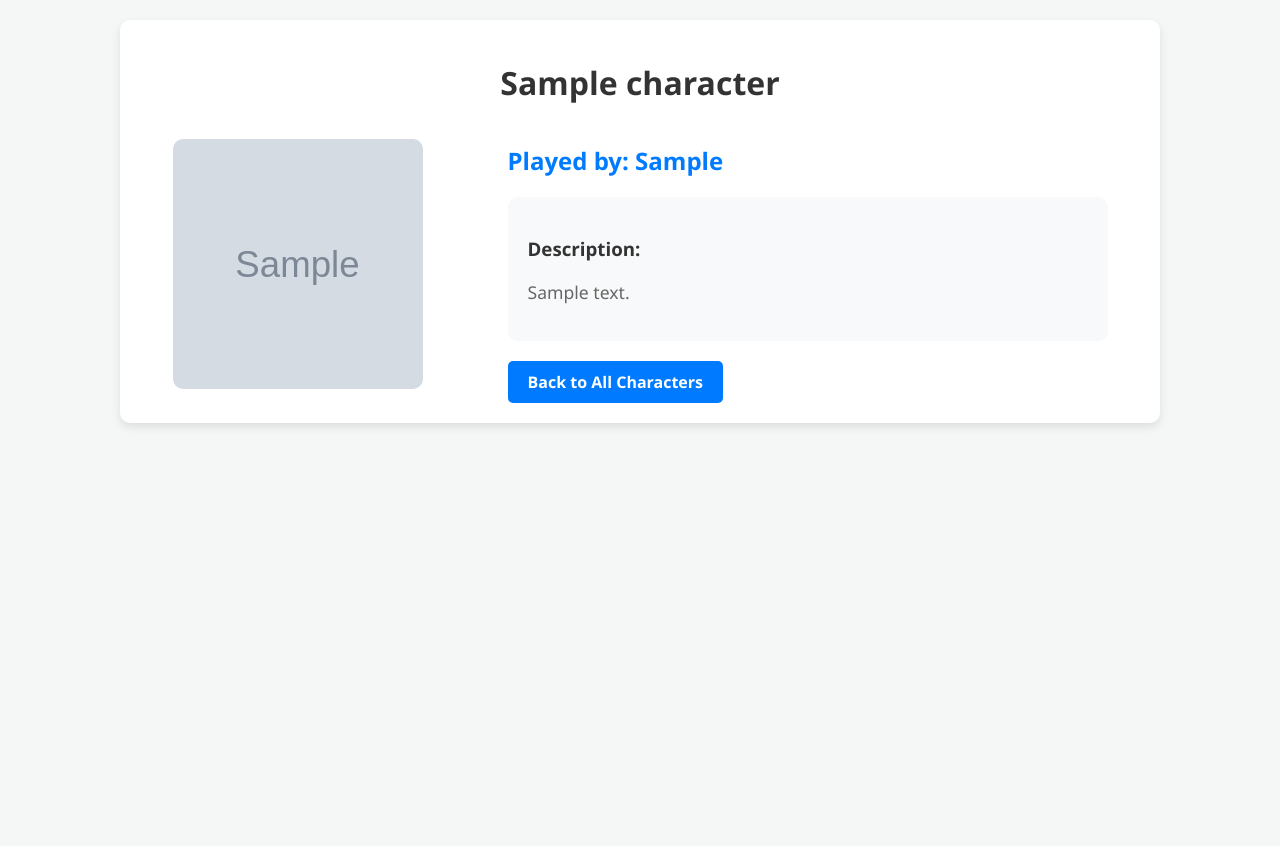
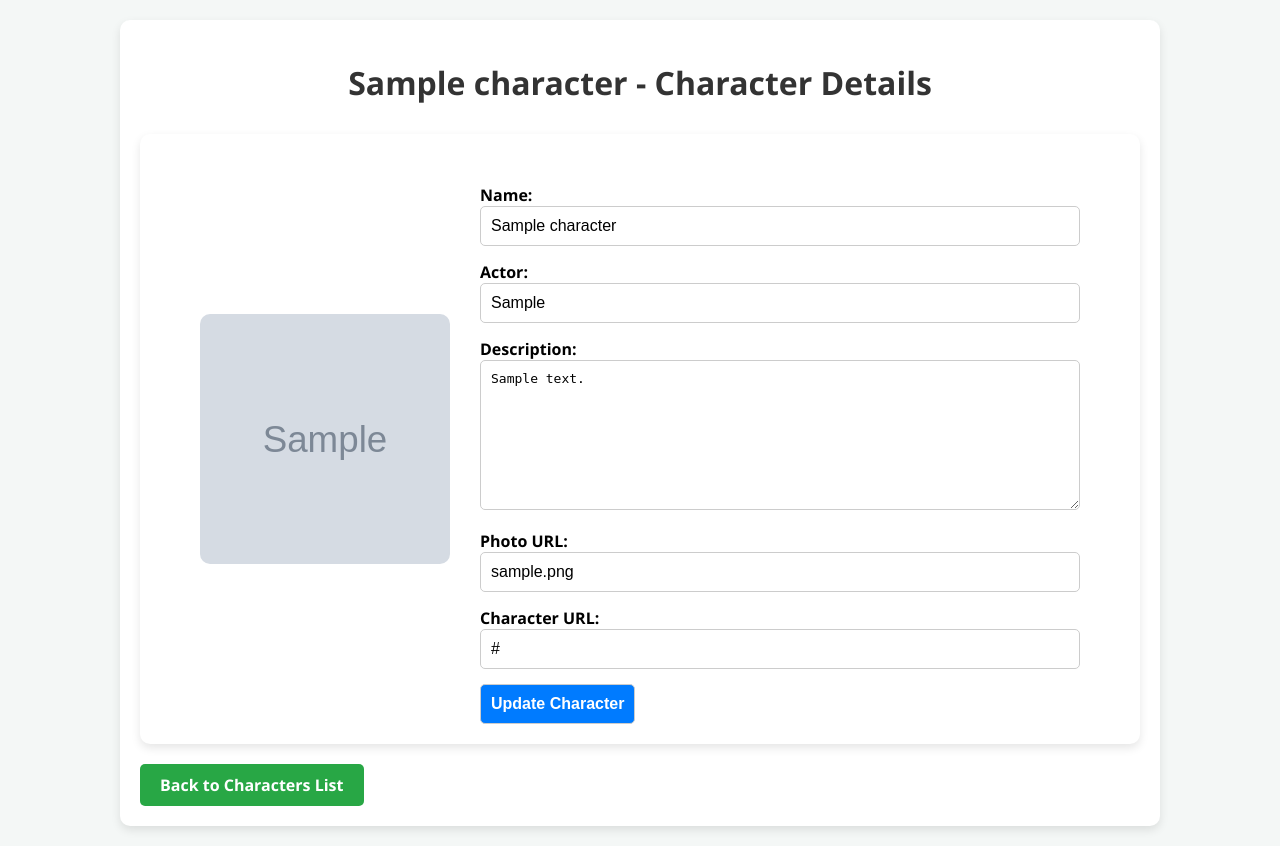
Before and after one commit to blendirrustemi/vikings-fullstack-project, a Flask app: page /character/1 in a window 1280 px wide. Before the commit the page ends 427 px from the top, so only its background shows below. Run offline with Flask 3, Linux system fonts and the light colour scheme; tables that the repository leaves empty hold one stand-in row (values such as "Sample post"); grey boxes marked "Sample" are stand-in pictures.

Commit message:
finalised

```diff
--- a/app/routes/views.py
+++ b/app/routes/views.py
@@ -1,9 +1,9 @@
 # app/routes/views.py
-from flask import Blueprint, render_template, request
+from flask import Blueprint, redirect, render_template, request, url_for
 from app.models.character import Character
 from app.utils.vikings_netflix_scraper import scrape_vikings_characters
 from app.utils.database import store_characters
-
+from app import db
 views_bp = Blueprint('views', __name__)
 
 @views_bp.route('/')
@@ -46,3 +46,21 @@ def scrape_vikings():
     store_characters()
 
     return "Scraping complete and data saved to database."
+
+
+@views_bp.route('/character/<int:id>', methods=['POST'])
+def update_character(id):
+    character = Character.query.get(id)
+    if character:
+        character.name = request.form['name']
+        character.actor = request.form['actor']
+        character.description = request.form['description']
+        character.photo_url = request.form['photo_url']
+        character.character_url = request.form['character_url']
+
+        db.session.commit()  # Save changes to the database
+
+        # Redirect to the updated character page using the correct endpoint
+        return redirect(url_for('views.character_page', id=character.id))  # Make sure this is 'views.character_page'
+
+    return "Character not found", 404
--- a/app/static/css/character_page.css
+++ b/app/static/css/character_page.css
@@ -1,8 +1,11 @@
+/* Body styles */
 body {
     font-family: 'Segoe UI', Tahoma, Geneva, Verdana, sans-serif;
     background-color: #f4f7f6;
     margin: 20px;
 }
+
+/* Main container */
 .container {
     max-width: 1000px;
     margin: 0 auto;
@@ -11,60 +14,224 @@ body {
     border-radius: 10px;
     box-shadow: 0 4px 10px rgba(0, 0, 0, 0.1);
 }
+
+/* Heading styles */
 h1 {
     text-align: center;
     color: #333;
     margin-bottom: 20px;
 }
+
+/* Character details section */
 .character-details {
     display: flex;
     align-items: center;
-    justify-content: space-around;
+    justify-content: space-between;
     flex-wrap: wrap;
+    background-color: white;
+    padding: 20px;
+    border-radius: 10px;
+    box-shadow: 0 4px 10px rgba(0, 0, 0, 0.1);
 }
+
+.character-details p {
+    font-size: 1.1em;
+    color: #555;
+    margin: 10px 0;
+}
+
+/* Character image styling */
 .character-details img {
-    width: 250px;  /* Resize image for individual page */
+    width: 250px;  /* Resize image */
     height: 250px;
     border-radius: 10px;
     object-fit: cover;
     margin-right: 20px;
 }
-.character-info {
-    flex: 1;
-    max-width: 600px;
-}
-.character-info h2 {
-    color: #007bff;
-    margin-bottom: 10px;
-}
-.character-info p {
-    font-size: 1.1em;
-    color: #555;
-}
-.back-button {
-    display: inline-block;
-    margin-top: 20px;
+
+/* Edit Button */
+form button {
     padding: 10px 20px;
     background-color: #007bff;
     color: white;
-    text-decoration: none;
+    border: none;
     border-radius: 5px;
     font-weight: bold;
     transition: background-color 0.3s;
 }
-.back-button:hover {
+
+form button:hover {
     background-color: #0056b3;
 }
+
+/* Link to Back to Characters List */
+a {
+    text-decoration: none;
+    padding: 10px 20px;
+    background-color: #28a745;
+    color: white;
+    border-radius: 5px;
+    font-weight: bold;
+    display: inline-block;
+    margin-top: 20px;
+    transition: background-color 0.3s;
+}
+
+a:hover {
+    background-color: #218838;
+}
+
+/* Description section */
 .description-section {
     margin-top: 20px;
     padding: 20px;
     background-color: #f8f9fa;
     border-radius: 10px;
+    box-shadow: 0 4px 10px rgba(0, 0, 0, 0.1);
 }
+
 .description-section h3 {
     color: #333;
+    margin-bottom: 10px;
 }
+
 .description-section p {
     color: #666;
     font-size: 1.1em;
 }
+
+/* Media Query for Smaller Screens */
+@media (max-width: 768px) {
+    .character-details {
+        flex-direction: column;
+        text-align: center;
+    }
+
+    .character-details img {
+        width: 150px;
+        height: 150px;
+        margin-bottom: 20px;
+    }
+
+    .character-details p {
+        text-align: left;
+    }
+}
+
+
+/* app/static/css/styles.css */
+
+body {
+    font-family: 'Segoe UI', Tahoma, Geneva, Verdana, sans-serif;
+    background-color: #f4f7f6;
+    margin: 20px;
+}
+
+h1 {
+    text-align: center;
+    color: #333;
+    margin-bottom: 30px;
+}
+
+.character-details {
+    display: flex;
+    align-items: center;
+    justify-content: center;
+    flex-wrap: wrap;
+    background-color: white;
+    padding: 20px;
+    border-radius: 10px;
+    box-shadow: 0 4px 10px rgba(0, 0, 0, 0.1);
+    max-width: 1000px;
+    margin: 0 auto;
+}
+
+.character-details img {
+    width: 250px;
+    height: 250px;
+    border-radius: 10px;
+    object-fit: cover;
+    margin-right: 30px;
+}
+
+.character-info {
+    flex: 1;
+    max-width: 600px;
+}
+
+.character-info h2 {
+    color: #007bff;
+    margin-bottom: 20px;
+}
+
+.character-info p {
+    font-size: 1.1em;
+    color: #555;
+    margin-bottom: 10px;
+}
+
+form {
+    margin-top: 30px;
+    display: flex;
+    flex-direction: column;
+    gap: 15px;
+}
+
+form input, form textarea, form button {
+    padding: 10px;
+    font-size: 1em;
+    border: 1px solid #ccc;
+    border-radius: 5px;
+}
+
+form button {
+    background-color: #007bff;
+    color: white;
+    cursor: pointer;
+    transition: background-color 0.3s ease;
+}
+
+form button:hover {
+    background-color: #0056b3;
+}
+
+form input, form textarea {
+    width: 100%;
+    box-sizing: border-box;
+}
+
+form textarea {
+    height: 150px;
+    resize: vertical;
+}
+
+a {
+    color: #007bff;
+    text-decoration: none;
+    font-weight: bold;
+    transition: color 0.3s ease;
+}
+
+a:hover {
+    color: #0056b3;
+}
+
+.edit-button {
+    background-color: #28a745;
+    color: white;
+    padding: 10px 15px;
+    border-radius: 5px;
+    font-size: 1em;
+    margin-top: 20px;
+    text-align: center;
+    cursor: pointer;
+    transition: background-color 0.3s ease;
+}
+
+.edit-button:hover {
+    background-color: #218838;
+}
+
+.back-button{
+    color: white;
+}
--- a/app/templates/character_page.html
+++ b/app/templates/character_page.html
@@ -1,25 +1,50 @@
+<!-- app/templates/character_page.html -->
 <!DOCTYPE html>
 <html lang="en">
 <head>
     <meta charset="UTF-8">
     <meta name="viewport" content="width=device-width, initial-scale=1.0">
-    <title>{{ character.name }}</title>
+    <title>{{ character.name }} - Vikings Character</title>
     <link rel="stylesheet" href="{{ url_for('static', filename='css/character_page.css') }}">
 </head>
 <body>
     <div class="container">
-        <h1>{{ character.name }}</h1>
+        <h1>{{ character.name }} - Character Details</h1>
+
         <div class="character-details">
             <img src="{{ character.photo_url }}" alt="{{ character.name }}">
             <div class="character-info">
-                <h2>Played by: {{ character.actor }}</h2>
-                <div class="description-section">
-                    <h3>Description:</h3>
-                    <p>{{ character.description if character.description else "No description available." }}</p>
-                </div>
-                <a href="{{ url_for('views.index') }}" class="back-button">Back to All Characters</a>
+                <!-- Display character details or form depending on edit mode -->
+                <form method="POST" action="{{ url_for('views.update_character', id=character.id) }}">
+                    <div>
+                        <label for="name"><strong>Name:</strong></label>
+                        <input type="text" id="name" name="name" value="{{ character.name }}" required>
+                    </div>
+                    <div>
+                        <label for="actor"><strong>Actor:</strong></label>
+                        <input type="text" id="actor" name="actor" value="{{ character.actor }}" required>
+                    </div>
+                    <div>
+                        <label for="description"><strong>Description:</strong></label>
+                        <textarea id="description" name="description">{{ character.description }}</textarea>
+                    </div>
+                    <div>
+                        <label for="photo_url"><strong>Photo URL:</strong></label>
+                        <input type="text" id="photo_url" name="photo_url" value="{{ character.photo_url }}">
+                    </div>
+                    <div>
+                        <label for="character_url"><strong>Character URL:</strong></label>
+                        <input type="text" id="character_url" name="character_url" value="{{ character.character_url }}">
+                    </div>
+                    <div>
+                        <button type="submit">Update Character</button>
+                    </div>
+                </form>
             </div>
         </div>
+
+        <!-- Back Button -->
+        <a href="{{ url_for('views.index') }}" class="back-button">Back to Characters List</a>
     </div>
 </body>
 </html>
```
